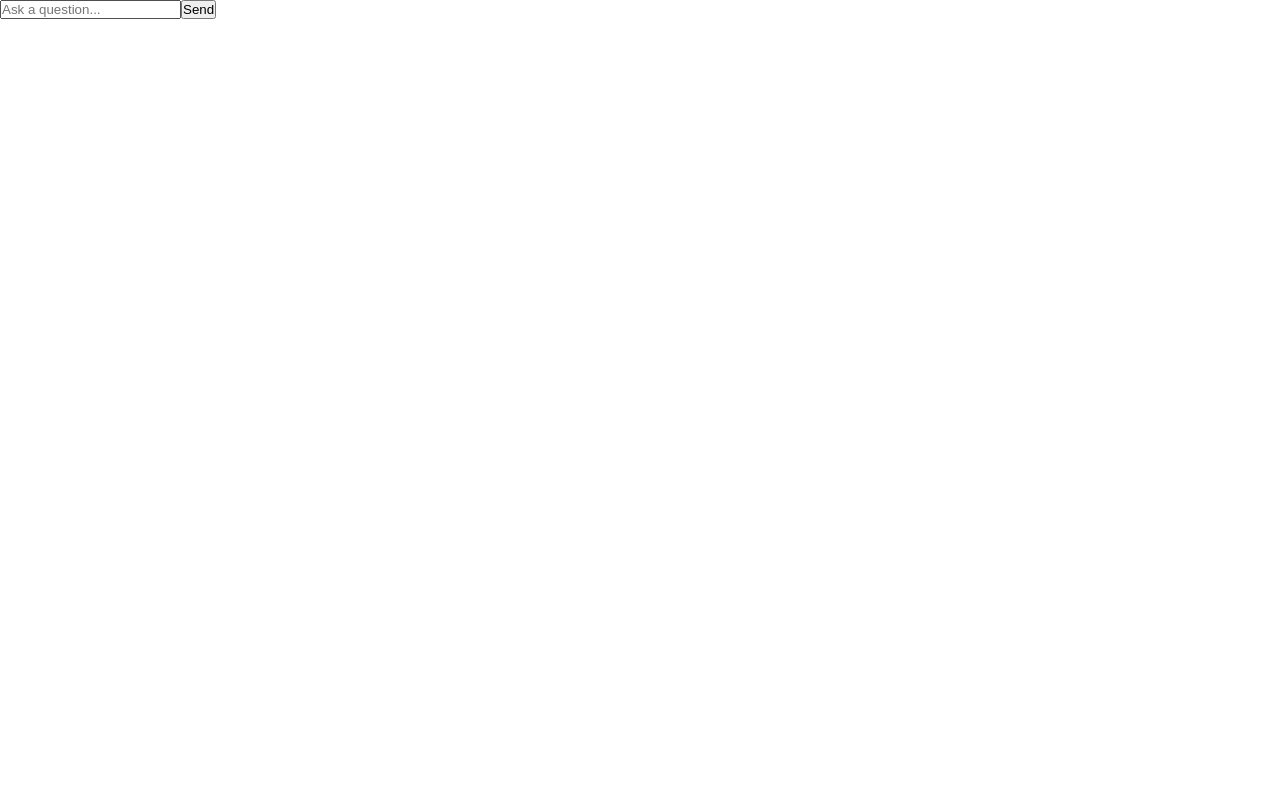
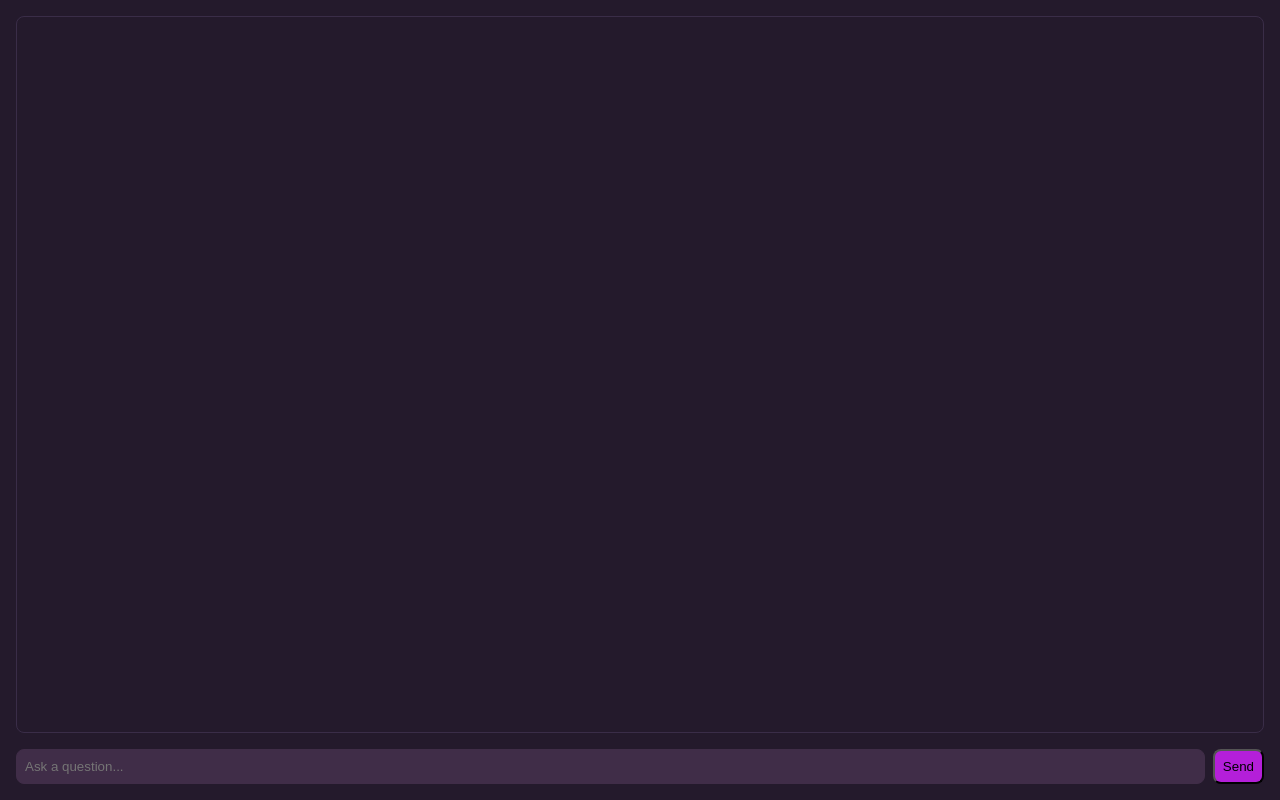
Before and after one commit to Periicles/Guess-the-Persona, a Next.js app: page /chatbox in a window 1280 px wide. Built offline with nearby package versions, Linux system fonts and the light colour scheme.

Commit message:
feat: Chatbox with jsonplaceholder
Also changed tailwind to css file

```diff
--- a/src/components/ChatBox/ChatBox.jsx
+++ b/src/components/ChatBox/ChatBox.jsx
@@ -1,6 +1,7 @@
 "use client";
 
 import { useState } from "react";
+import styles from "./ChatBox.module.css";
 
 const ChatBox = () => {
   const [messages, setMessages] = useState([]);
@@ -14,40 +15,48 @@ const ChatBox = () => {
     setInput("");
 
     try {
-      const response = await fetch(
-        `http://api.weatherstack.com/current?access_key=f9db26cc47e45370233f7b74a417d284&query=${encodeURIComponent(input)}`
-      );
+      const response = await fetch("https://jsonplaceholder.typicode.com/posts", {
+        method: "POST",
+        headers: {
+          "Content-Type": "application/json",
+        },
+        body: JSON.stringify({
+          message: input,
+        }),
+      });
+
       const data = await response.json();
       const aiMessage = {
         sender: "ai",
-        text: `The weather in ${input} is ${data.current.temperature}°C with ${data.current.weather_descriptions[0]}.`,
+        text: `You said: ${data.message || "No message received"}`,
       };
+
       setMessages((prev) => [...prev, aiMessage]);
     } catch (error) {
-      setMessages((prev) => [...prev, { sender: "ai", text: "Error fetching data." }]);
+      setMessages((prev) => [...prev, { sender: "ai", text: "Error posting data." }]);
     }
   };
 
   return (
-    <div className="flex flex-col h-screen bg-gray-900 text-white p-4">
-      <div className="flex-1 overflow-y-auto border border-gray-700 p-4 rounded">
+    <div className={styles.chatContainer}>
+      <div className={styles.messagesContainer}>
         {messages.map((msg, index) => (
           <div
             key={index}
-            className={`p-2 my-1 max-w-xs rounded-lg ${msg.sender === "user" ? "bg-blue-500 self-end" : "bg-gray-700 self-start"}`}
+            className={`${styles.message} ${msg.sender === "user" ? styles.userMessage : styles.aiMessage}`}
           >
             {msg.text}
           </div>
         ))}
       </div>
-      <div className="mt-4 flex">
+      <div className={styles.inputContainer}>
         <input
-          className="flex-1 p-2 border border-gray-700 bg-gray-800 rounded"
+          className={styles.inputField}
           value={input}
           onChange={(e) => setInput(e.target.value)}
           placeholder="Ask a question..."
         />
-        <button className="ml-2 bg-blue-600 p-2 rounded" onClick={sendMessage}>
+        <button className={styles.sendButton} onClick={sendMessage}>
           Send
         </button>
       </div>
--- /dev/null
+++ b/src/components/ChatBox/ChatBox.module.css
@@ -0,0 +1,53 @@
+.chatContainer {
+  display: flex;
+  flex-direction: column;
+  height: 100vh;
+  background-color: #241a2c;
+  color: white;
+  padding: 16px;
+}
+
+.messagesContainer {
+  flex: 1;
+  overflow-y: auto;
+  border: 1px solid #3a2d48;
+  padding: 16px;
+  border-radius: 8px;
+}
+
+.message {
+  padding: 8px;
+  margin-bottom: 8px;
+  max-width: 320px;
+  border-radius: 8px;
+}
+
+.userMessage {
+  background-color: #9a1ce3;
+  align-self: flex-end;
+}
+
+.aiMessage {
+  background-color: #5f4a68;
+  align-self: flex-start;
+}
+
+.inputContainer {
+  margin-top: 16px;
+  display: flex;
+}
+
+.inputField {
+  flex: 1;
+  padding: 8px;
+  border: 1px solid #402d48;
+  background-color: #402d48;
+  border-radius: 8px;
+}
+
+.sendButton {
+  margin-left: 8px;
+  background-color: #b41fd9;
+  padding: 8px;
+  border-radius: 8px;
+}
```
